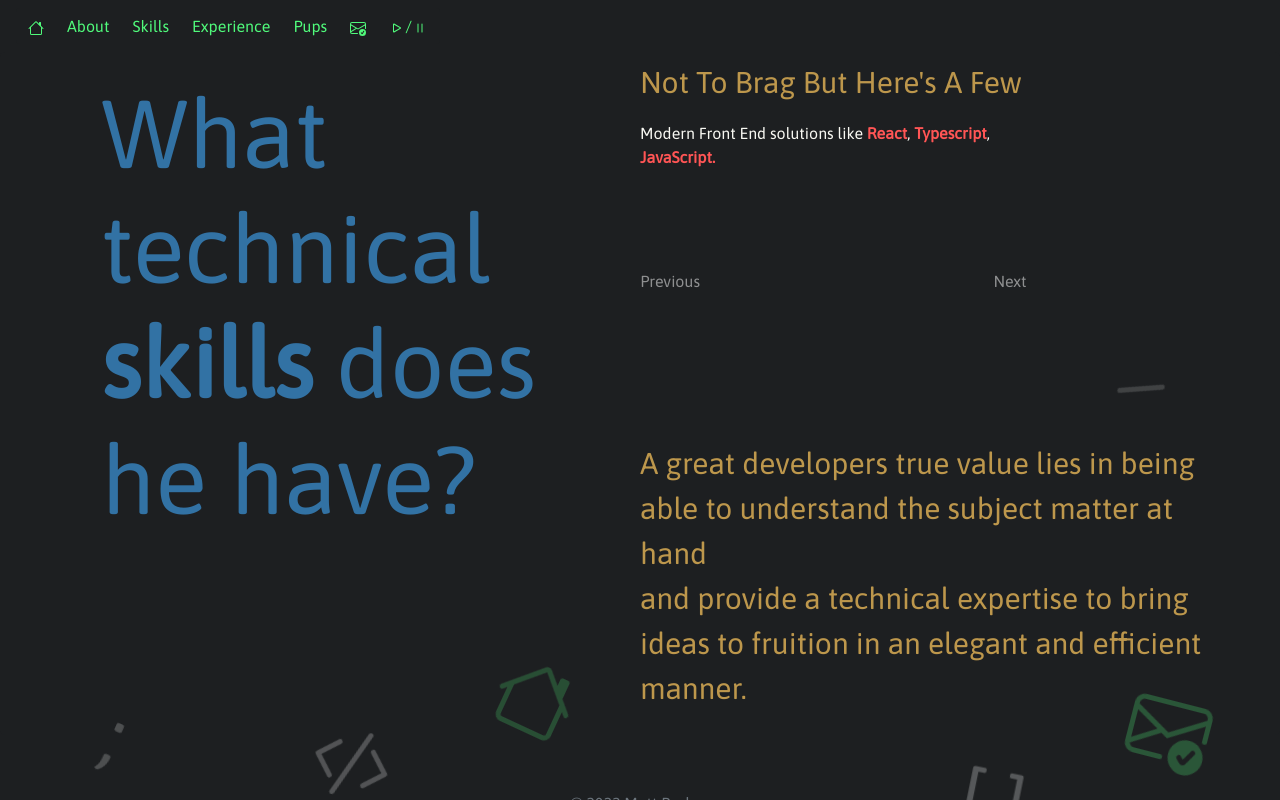
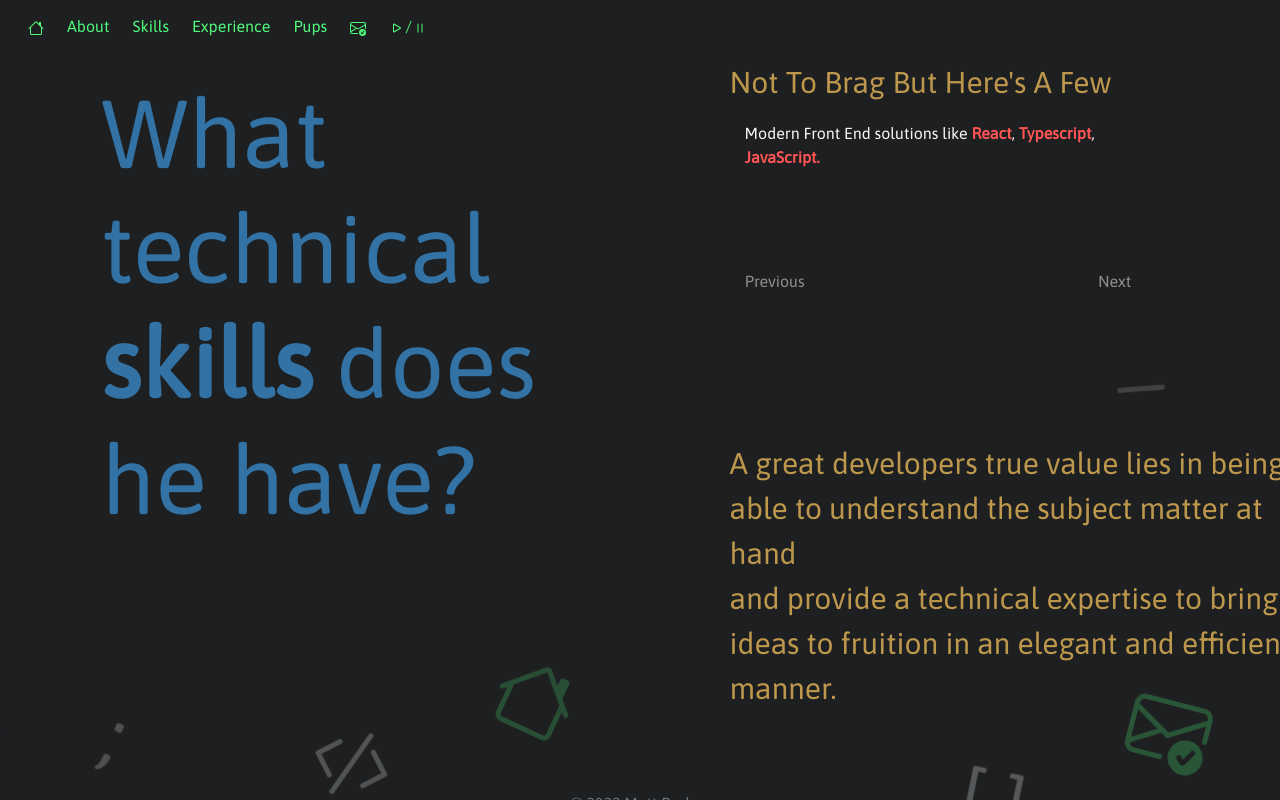
Before and after one commit to mberkey/MB-Portfolio, a React (Create React App) app: page /Skills in a window 1280 px wide. Shown: the top 800 px of the page. Built offline with nearby package versions, Linux system fonts and the light colour scheme.

Commit message:
skills adjust

```diff
--- a/src/components/Skills.js
+++ b/src/components/Skills.js
@@ -21,11 +21,12 @@ const Skills =()=> {
                                     <h2>What technical <b>skills</b> does he have?</h2>
                                 </div>
                             </Col>
-                            <Col>
+                            <Col style={{left: '7vw'}}>
                                 <Row className='align-items-start'>
                                     <p id='skills'>Not To Brag But Here's A Few<br/></p>
                                 </Row>
                                 <Row>
+                                    <Col>
                                         <Carousel activeIndex={index} onSelect={handleSelect} controls={true} nextIcon={<></>}>
                                             <CarouselItem>
                                             Modern Front End solutions like <span style={popSkills}><b>React</b></span>, <span style={popSkills}><b>Typescript</b></span>, <span style={popSkills}><b>JavaScript.</b></span>
@@ -55,6 +56,7 @@ const Skills =()=> {
                                             More details and information with request.
                                             </CarouselItem>
                                         </Carousel>
+                                        </Col>
                                     </Row>
 
                                     <Row>
```
